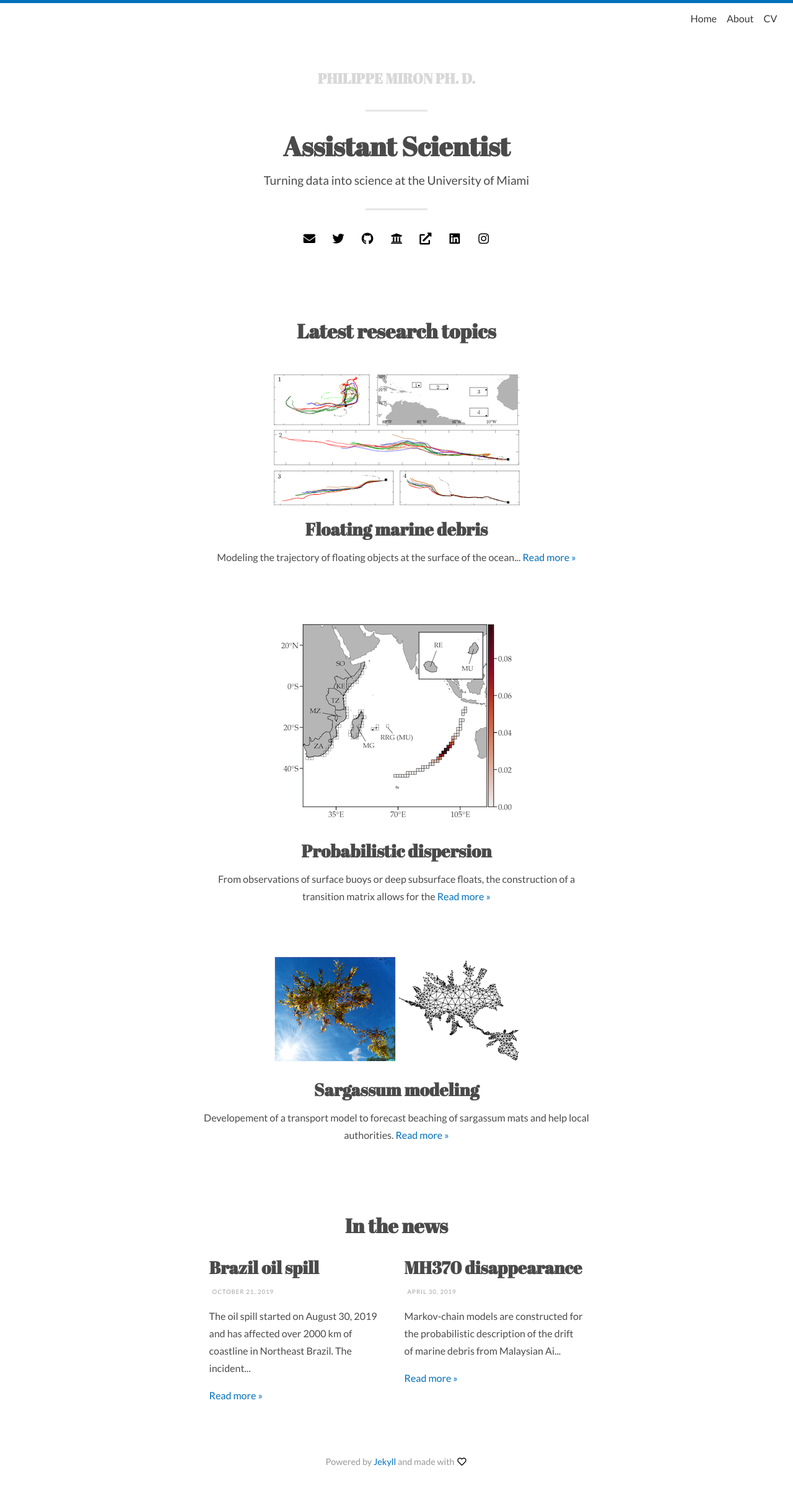
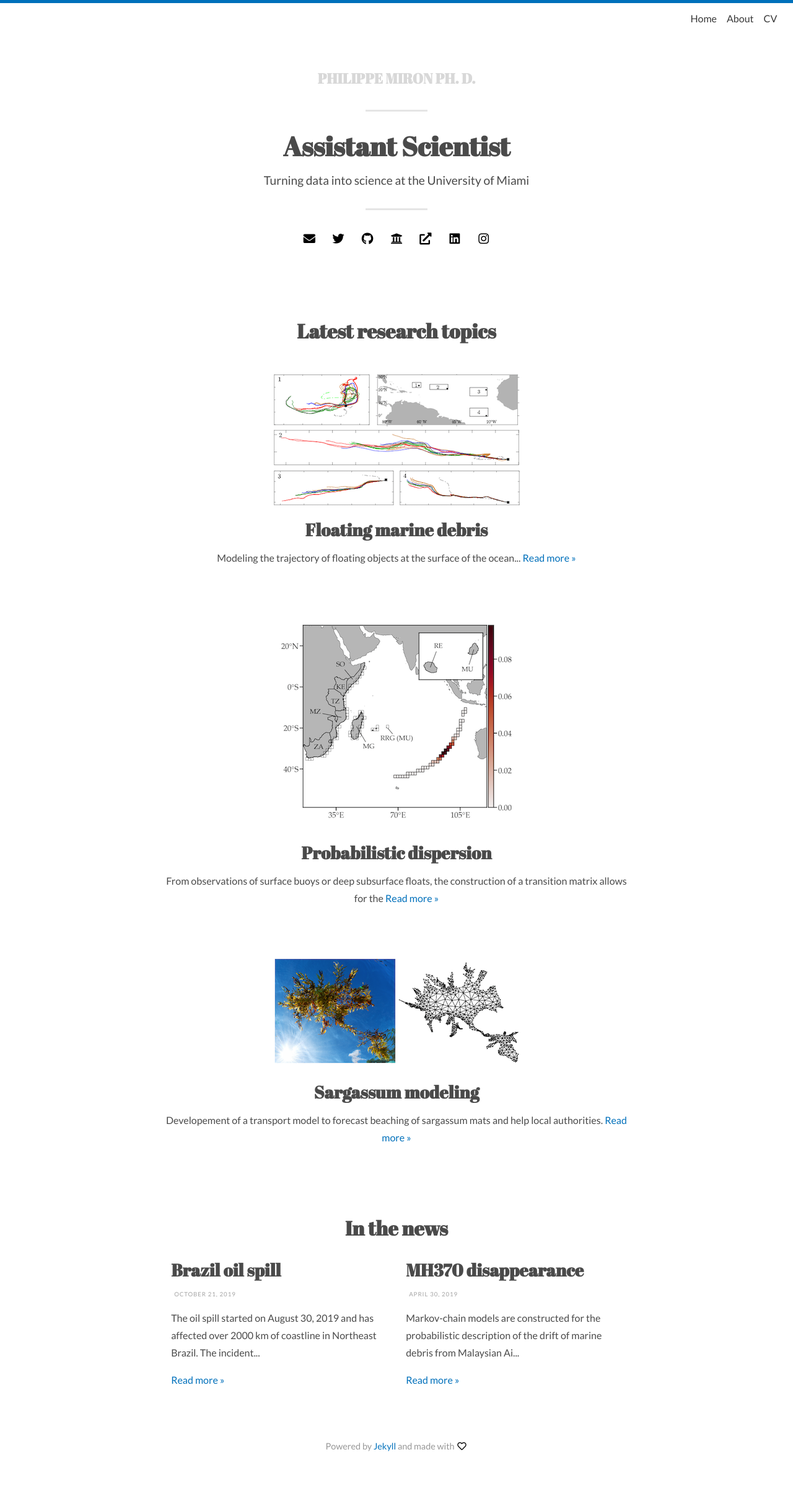
Before and after one commit to philippemiron/philippemiron.github.io, a Jekyll site: the page built from index.html, in a window 1280 px wide. Shown: the whole page at 62% size. Built offline with Jekyll 4.4.1, drawn with Linux system fonts in a browser that asks for light colours; nearby versions of some CDN libraries; the list of posts is cut into pages by our own code; after the commit the page ends 2410 px from its top, so only the background shows below that.

Commit message:
now I got the margins right for BOTH mobile and desktop version.

```diff
--- a/_config.yml
+++ b/_config.yml
@@ -35,7 +35,7 @@ theme_settings:
 
   # Localization strings
   str_follow_on: "Follow on"
-  str_email: "Email"
+  str_email: "Connect via Email"
   str_next: "Next"
   str_prev: "Prev"
   str_continue_reading: "Read more &raquo;"
--- a/_includes/icons.html
+++ b/_includes/icons.html
@@ -24,7 +24,7 @@
 
 {% if site.theme_settings.gscholar %}
 <li>
-	<a href="{{ site.theme_settings.gscholar }}" target="_blank" title="Google scholar">
+	<a href="{{ site.theme_settings.gscholar }}" target="_blank" title="{{ site.theme_settings.str_follow_on }} Google scholar">
 		<i class="fa fa-fw fa-university"></i>
 	</a>
 </li>
@@ -32,7 +32,7 @@
 
 {% if site.theme_settings.uwebsite %}
 <li>
-	<a href="{{ site.theme_settings.uwebsite }}" target="_blank" title="University website">
+	<a href="{{ site.theme_settings.uwebsite }}" target="_blank" title="{{ site.theme_settings.str_follow_on }} group's site">
 		<i class="fas fa-fw fa-external-link-alt"></i>
 	</a>
 </li>
--- a/_sass/base/_variables.scss
+++ b/_sass/base/_variables.scss
@@ -4,7 +4,7 @@ $font-family-headings: 'Abril Fatface', Georgia, serif, cursive;
 $font-size: 1.0em;
 
 // Padding
-$padding-large: 25%;
+$padding-large: 20%;
 $padding-small: 5%;
 $padding-x-small: 1%;
 
--- a/_sass/layouts/_posts.scss
+++ b/_sass/layouts/_posts.scss
@@ -1,6 +1,6 @@
 article,
 .comments {
-  padding:0 10% 0;
+  @extend %padding-regular;
   float: left;
   width: 100%;
 }
```
